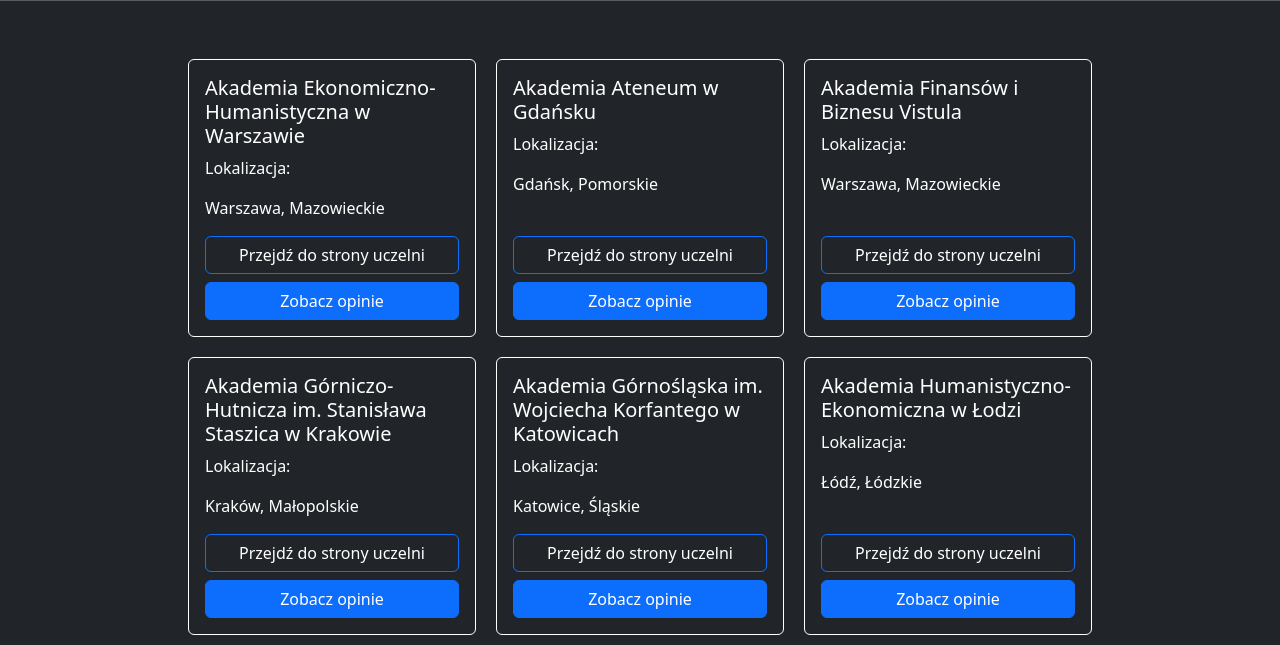
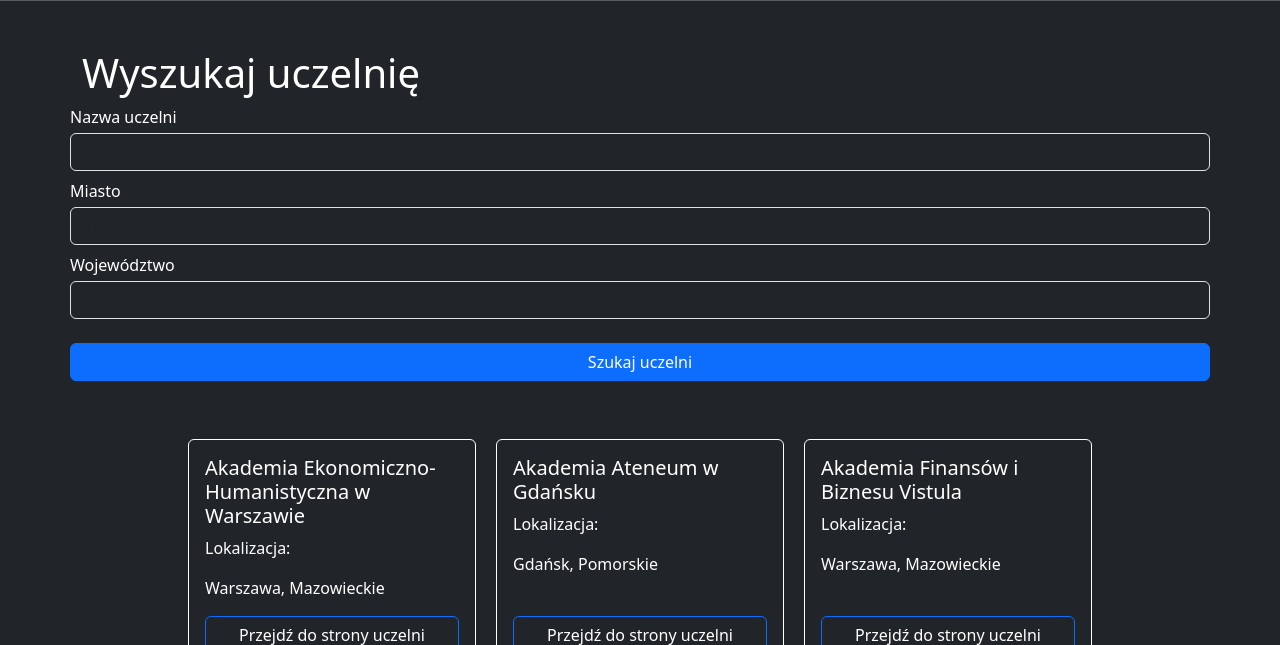
Before and after one commit to MateuszGrabarczyk/UniRecka---University-Reviews-Web-App-in-Django, a Django app: page /university/ in a window 1280 px wide. Shown: the part 56-701 px from the top of the page. Run offline with Django 4.2, Linux system fonts and the light colour scheme; data comes from the database, SQL or seed files in the repository.

Commit message:
✨Search universities basen on name, city, voivodeship

```diff
--- a/unirecka/universities/templates/universities/university_list.html
+++ b/unirecka/universities/templates/universities/university_list.html
@@ -7,6 +7,41 @@
     Uczelnie
 {% endblock title %}
 {% block content %}
+    <div class="container mt-5">
+        <h1>Wyszukaj uczelnię</h1>
+        <form action="." method="get" name="SearchForm">
+            <div class="row mt-2">
+                <label class="p-0 mb-1" for="id_username">Nazwa uczelni</label>
+                <input type="text"
+                       id="id_name"
+                       name="name"
+                       value="{{ name_value }}"
+                       class="form-control text-bg-dark"
+                       placeholder="Nazwa użytkownika" />
+            </div>
+            <div class="row mt-2">
+                <label class="p-0 mb-1" for="id_password">Miasto</label>
+                <input type="text"
+                       class="form-control text-bg-dark"
+                       placeholder="Miasto"
+                       name="city"
+                       value="{{ city_value }}"
+                       id="id_city" />
+            </div>
+            <div class="row mt-2">
+                <label class="p-0 mb-1" for="id_password">Województwo</label>
+                <input type="text"
+                       class="form-control text-bg-dark"
+                       placeholder="Województwo"
+                       value="{{ voivodeship_value }}"
+                       name="voivodeship"
+                       id="id_voivodeship" />
+            </div>
+            <div class="row mt-4 d-flex justify-content-center align-items-center">
+                <input class="btn btn-primary" type="submit" value="Szukaj uczelni">
+            </div>
+        </form>
+    </div>
     <div class="container mt-5 d-flex flex-wrap justify-content-center">
         {% for university in universities %}
             <div class="card bg-dark">
--- a/unirecka/universities/views.py
+++ b/unirecka/universities/views.py
@@ -3,9 +3,22 @@ from django.views.generic import DetailView
 from .models import University
 
 def university_list(request):
+    name = request.GET.get('name', '')
+    city = request.GET.get('city', '')
+    voivodeship = request.GET.get('voivodeship', '')
     universities = University.objects.all()
+    if name != '':
+        universities = universities.filter(name__icontains=name)
+    if city != '':
+        universities = universities.filter(city__icontains=city)
+    if voivodeship != '':
+        universities = universities.filter(voivodeship__icontains=voivodeship)
+
     return render(request, 'universities/university_list.html', {
-        'universities': universities
+        'universities': universities,
+        'name_value': name,
+        'city_value': city,
+        'voivodeship_value': voivodeship
     })
 
 class UniversityDetailView(DetailView):
```
